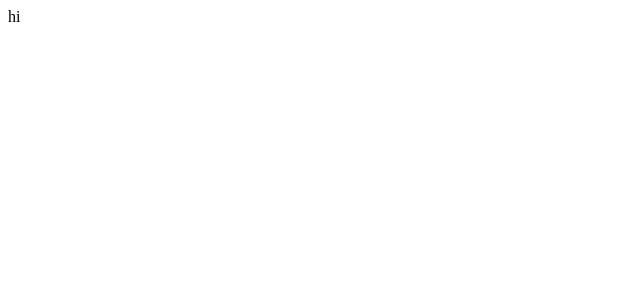
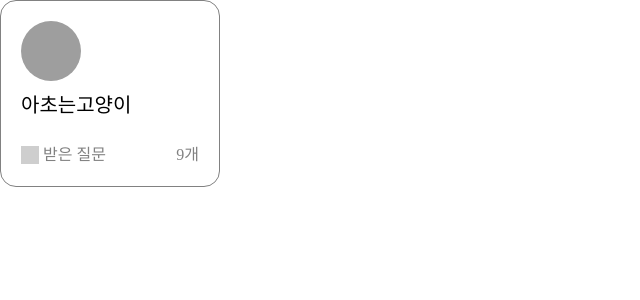
Before and after one commit to sprint-part2-team14/OpenMind, a React (Create React App) app in the folder openmind/: page / in a window 1280 px wide. Shown: the top 300 px of the page, without its empty margins (0-640 px from the left). Built offline with nearby package versions, Linux system fonts and the light colour scheme; grey boxes are pictures that could not be loaded.

Commit message:
Chore: UserCard 컴포넌트 제작

```diff
--- a/openmind/src/App.jsx
+++ b/openmind/src/App.jsx
@@ -1,7 +1,11 @@
+import UserCard from './Components/UserCard';
+
 const App = () => {
   return (
     // eslint-disable-next-line react/react-in-jsx-scope
-    <div className='App'>hi</div>
+    <div className='App'>
+      <UserCard />
+    </div>
   );
 };
 
--- /dev/null
+++ b/openmind/src/Components/UserCard.jsx
@@ -0,0 +1,23 @@
+import ICON_MESSAGE from '../Assets/Icon/iconMessages.svg';
+import PROFILE_IMAGE from '../Assets/Images/imageUserProfile.svg';
+import Styles from '../Styles/UserCard.module.css';
+
+const UserCardMobile = () => {
+  return (
+    <div className={Styles.userCard}>
+      <div className={Styles.profileBox}>
+        <img className={Styles.image} src={PROFILE_IMAGE} alt='프로필 이미지' />
+        <div className={Styles.profileContext}>아초는고양이</div>
+      </div>
+      <div className={Styles.questionBox}>
+        <div className={Styles.receiveQuestion}>
+          <img className={Styles.icon} src={ICON_MESSAGE} alt='메시지 아이콘' />
+          <p className={Styles.receiveFeed}>받은 질문</p>
+        </div>
+        <p className={Styles.receiveFeed}>9개</p>
+      </div>
+    </div>
+  );
+};
+
+export default UserCardMobile;
--- a/openmind/src/Styles/Badge.css
+++ b/openmind/src/Styles/Badge.css
@@ -1,4 +1,4 @@
-@import '../Styles/Css/Global.css';
+@import './Css/Global.css';
 
 .Badge-Border {
   display: inline-flex;
--- a/openmind/src/Styles/Css/Reset.css
+++ b/openmind/src/Styles/Css/Reset.css
@@ -89,7 +89,6 @@ video {
   padding: 0;
   border: 0;
   font-size: 62.5%;
-  font: inherit;
   vertical-align: baseline;
 }
 article,
--- /dev/null
+++ b/openmind/src/Styles/UserCard.module.css
@@ -0,0 +1,92 @@
+/* styles.module.css */
+@import './Css/Global.css';
+
+.userCard {
+  display: flex;
+  width: 22rem;
+  height: 18.7rem;
+  padding: 2rem;
+  flex-direction: column;
+  justify-content: space-between;
+  align-items: flex-start;
+  flex-shrink: 0;
+  border-radius: 16px;
+  border: 1px solid var(--gray40);
+  background: var(--gray10);
+}
+
+.profileBox {
+  display: flex;
+  flex-direction: column;
+  align-items: flex-start;
+  gap: 1.2rem;
+}
+
+.image {
+  width: 6rem;
+  height: 6rem;
+  border-radius: 60px;
+}
+
+.profileContext {
+  color: var(--gray60);
+  font-family: Actor;
+  font-size: var(--body1);
+  font-weight: 400;
+  line-height: 2.5rem;
+}
+
+.questionBox {
+  display: flex;
+  width: 100%;
+  height: 2.2rem;
+  justify-content: space-between;
+  align-items: center;
+}
+
+.receiveQuestion {
+  display: flex;
+  align-items: center;
+  gap: 0.4rem;
+}
+
+.icon {
+  width: 1.8rem;
+  height: 1.8rem;
+  opacity: 0.5;
+}
+
+.receiveFeed {
+  color: var(--gray40);
+  font-size: var(--body3);
+  font-weight: 400;
+  line-height: 2.2rem;
+}
+
+/* 모바일 스타일 */
+@media (max-width: 767px) {
+  .userCard {
+    padding: 1.6rem;
+  }
+
+  .image {
+    width: 4.8rem;
+    height: 4.8rem;
+    border-radius: 48px;
+  }
+
+  .profileContext {
+    font-size: var(--body2);
+    line-height: 2.4rem;
+  }
+
+  .icon {
+    width: 1.6rem;
+    height: 1.6rem;
+  }
+
+  .receiveFeed {
+    font-size: var(--caption);
+    line-height: 1.8rem;
+  }
+}
```
